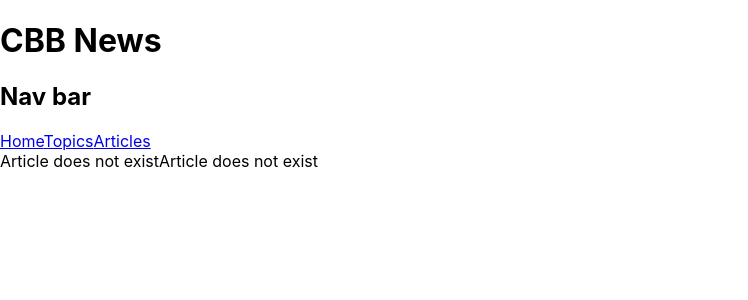
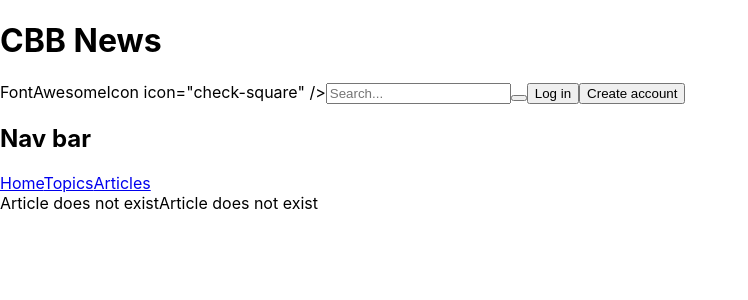
Before and after one commit to mPogrzebski/cbb-nc-news-frontend, a React (Create React App) app: page / in a window 1280 px wide. Shown: the top 300 px of the page, without its empty margins (0-748 px from the left). Built offline with nearby package versions, Linux system fonts and the light colour scheme; no server answers.

Commit message:
Added search bar

```diff
--- a/package.json
+++ b/package.json
@@ -3,6 +3,7 @@
   "version": "0.1.0",
   "private": true,
   "dependencies": {
+    "@fortawesome/fontawesome-svg-core": "^1.2.36",
     "@testing-library/jest-dom": "^5.14.1",
     "@testing-library/react": "^11.2.7",
     "@testing-library/user-event": "^12.8.3",
--- a/src/App.js
+++ b/src/App.js
@@ -1,5 +1,5 @@
 import { BrowserRouter, Switch, Route } from "react-router-dom";
-import Header from "./components/Header";
+import Header from "./components/Header/Header";
 import Nav from "./components/Nav";
 import Main from "./components/Main";
 import Topics from "./components/Topics";
--- a/src/components/Header.jsx
+++ b/src/components/Header/Header.jsx
@@ -1,9 +1,15 @@
 import React from 'react';
+import SearchBar from './SearchBar';
 
 const Header = () => {
+
+
     return (
         <div>
             <h1>CBB News</h1>
+            <SearchBar />
+            <button>Log in</button>
+            <button>Create account</button>
         </div>
     );
 };
--- /dev/null
+++ b/src/components/Header/SearchBar.jsx
@@ -0,0 +1,24 @@
+import React, { useState } from 'react'
+import { FontAwesomeIcon } from "@fortawesome/react-fontawesome";
+
+export default function SearchBar() {
+
+    const  [seachTerm, setSearchTerm] = useState('')
+
+    const handleChange = (event) =>{
+        setSearchTerm(event.target.value)
+    }
+
+    return (
+      <>
+        FontAwesomeIcon icon="check-square" />
+        <input
+          type="search"
+          placeholder="Search..."
+          value={seachTerm}
+          onChange={handleChange}
+        />
+        <button></button>
+      </>
+    );
+}
```
Also changed, not shown: src/utils/api.js (line endings or trailing spaces), 1 other file (tests, documents, lock files or other folders).
